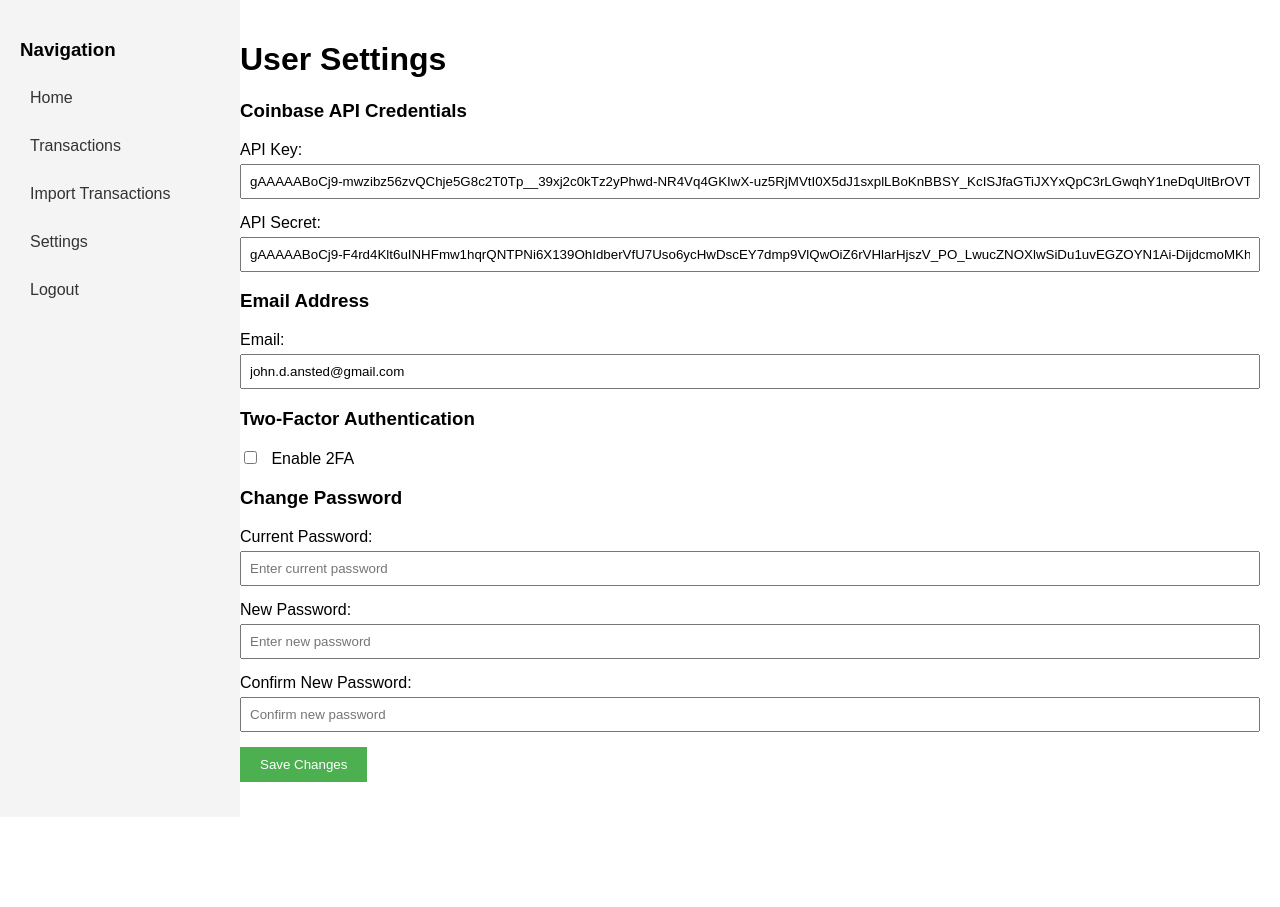
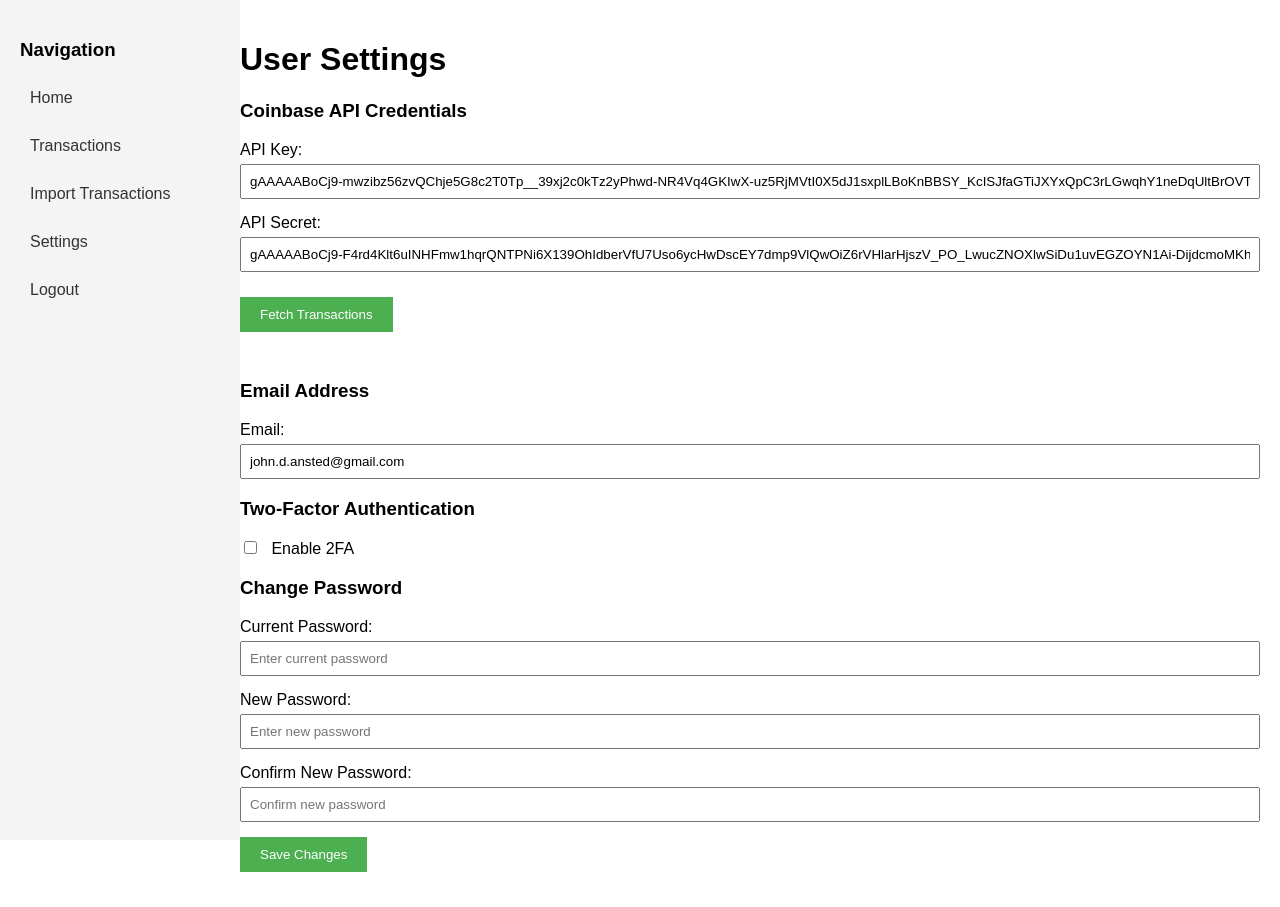
Before and after one commit to jda1833/myfin, a Flask app: page /settings in a window 1280 px wide. Before the commit the page ends 782 px from the top, so only its background shows below. Run offline with Flask 3, Linux system fonts and the light colour scheme; a user stored in the database is signed in; data comes from the database, SQL or seed files in the repository; both versions use the stored data as it was before the commit; parts of the project's set-up code (start-up, migrations or seed data) failed here and were passed over.

Commit message:
commit 4

```diff
--- a/app/__init__.py
+++ b/app/__init__.py
@@ -1,11 +1,12 @@
 import os
-from flask import Flask
+from flask import Flask, session  # Added session import
 from flask_sqlalchemy import SQLAlchemy
 from database.models import db
 from app.routes.auth import auth_bp
 from app.routes.main import main_bp
 from app.routes.coinbase import coinbase_bp
 from app.routes.settings import settings_bp
+import secrets
 
 def create_app():
     app = Flask(__name__)
@@ -15,7 +16,7 @@ def create_app():
         from config import SECRET_KEY
         app.config['SECRET_KEY'] = SECRET_KEY
     except ImportError:
-        app.config['SECRET_KEY'] = 'your_secret_key'  # Fallback for development
+        app.config['SECRET_KEY'] = 'your_secret_key'
         print("Warning: config.py not found. Using default SECRET_KEY.")
 
     # Define the database path and ensure the database folder exists
@@ -24,6 +25,12 @@ def create_app():
     os.makedirs(os.path.join(basedir, 'database'), exist_ok=True)
     app.config['SQLALCHEMY_DATABASE_URI'] = f'sqlite:///{db_path}'
     app.config['SQLALCHEMY_TRACK_MODIFICATIONS'] = False
+
+    # Generate a CSRF token for AJAX requests (basic implementation)
+    @app.before_request
+    def set_csrf_token():
+        if 'csrf_token' not in session:
+            session['csrf_token'] = secrets.token_hex(16)
 
     # Bind SQLAlchemy to the app
     db.init_app(app)
--- a/app/static/css/styles.css
+++ b/app/static/css/styles.css
@@ -122,3 +122,18 @@ form button:hover {
     margin: 0;
     color: #555;
 }
+
+/* Fetch Transactions Button and Message */
+#fetch-transactions-btn {
+    margin-top: 10px;
+}
+
+#fetch-message {
+    padding: 10px;
+    border-radius: 4px;
+}
+
+#loading {
+    color: #555;
+    margin-top: 10px;
+}
--- a/app/templates/settings.html
+++ b/app/templates/settings.html
@@ -4,7 +4,7 @@
 
 {% block content %}
     <h1>User Settings</h1>
-    <form method="POST">
+    <form method="POST" id="settings-form">
         <h3>Coinbase API Credentials</h3>
         <div>
             <label>API Key:</label>
@@ -13,6 +13,11 @@
         <div>
             <label>API Secret:</label>
             <input type="text" name="coinbase_api_secret" placeholder="Enter Coinbase API Secret" value="{{ user.coinbase_api_secret | default('', true) }}">
+        </div>
+        <div>
+            <button type="button" id="fetch-transactions-btn">Fetch Transactions</button>
+            <div id="fetch-message" style="margin-top: 10px;"></div>
+            <div id="loading" style="display: none;">Loading...</div>
         </div>
 
         <h3>Email Address</h3>
@@ -46,4 +51,38 @@
             <button type="submit">Save Changes</button>
         </div>
     </form>
+
+    <script>
+        document.getElementById('fetch-transactions-btn').addEventListener('click', function() {
+            const messageDiv = document.getElementById('fetch-message');
+            const loadingDiv = document.getElementById('loading');
+            messageDiv.textContent = '';
+            loadingDiv.style.display = 'block';
+
+            fetch('{{ url_for("coinbase.fetch_transactions") }}', {
+                method: 'POST',
+                headers: {
+                    'Content-Type': 'application/json',
+                    // Basic CSRF token (for development; use Flask-WTF for production)
+                    'X-CSRF-Token': '{{ session.get("csrf_token", "") }}'
+                }
+            })
+            .then(response => response.json())
+            .then(data => {
+                loadingDiv.style.display = 'none';
+                if (data.success) {
+                    messageDiv.style.color = '#155724';
+                    messageDiv.textContent = data.message;
+                } else {
+                    messageDiv.style.color = '#721c24';
+                    messageDiv.textContent = data.message;
+                }
+            })
+            .catch(error => {
+                loadingDiv.style.display = 'none';
+                messageDiv.style.color = '#721c24';
+                messageDiv.textContent = 'Error fetching transactions: ' + error.message;
+            });
+        });
+    </script>
 {% endblock %}
--- a/database/models.py
+++ b/database/models.py
@@ -60,3 +60,4 @@ class Transaction(db.Model):
     amount = db.Column(db.Float, nullable=False)
     currency = db.Column(db.String(10), nullable=False)
     timestamp = db.Column(db.DateTime, nullable=False)
+    status = db.Column(db.String(50), nullable=False)
```
Also changed, not shown: app/routes/coinbase.py (+41 -23 lines), database/users.db (deleted).
